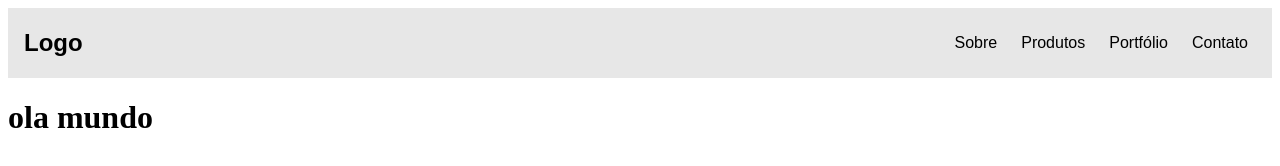
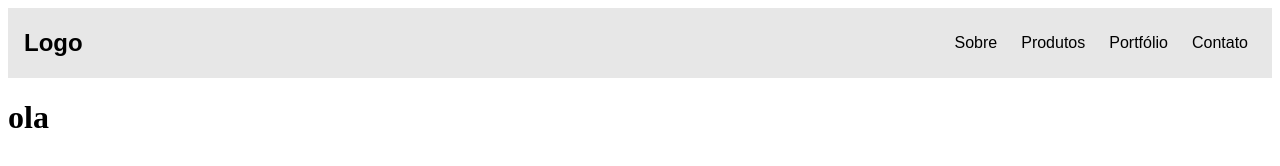
Before and after one commit to matheussantosws/Menu-JavaScript, a plain HTML site: page index.html in a window 1280 px wide. Drawn offline with Linux system fonts and the light colour scheme.

Commit message:
update teste

```diff
--- a/index.html
+++ b/index.html
@@ -24,7 +24,7 @@
         </nav>
     </header>
     <main>
-        <h1>ola mundo</h1>
+        <h1>ola</h1>
     </main>
     <script src="menu.js"></script>
 </body>
```
